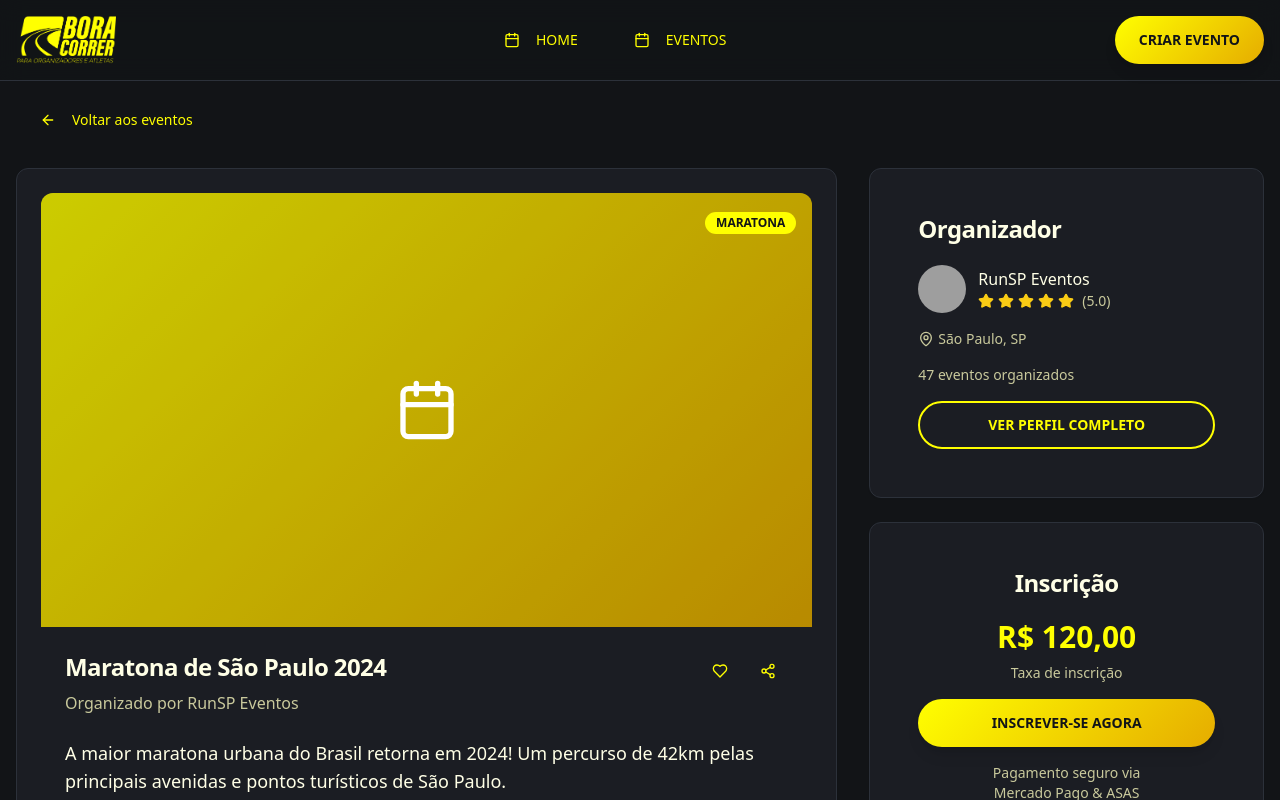
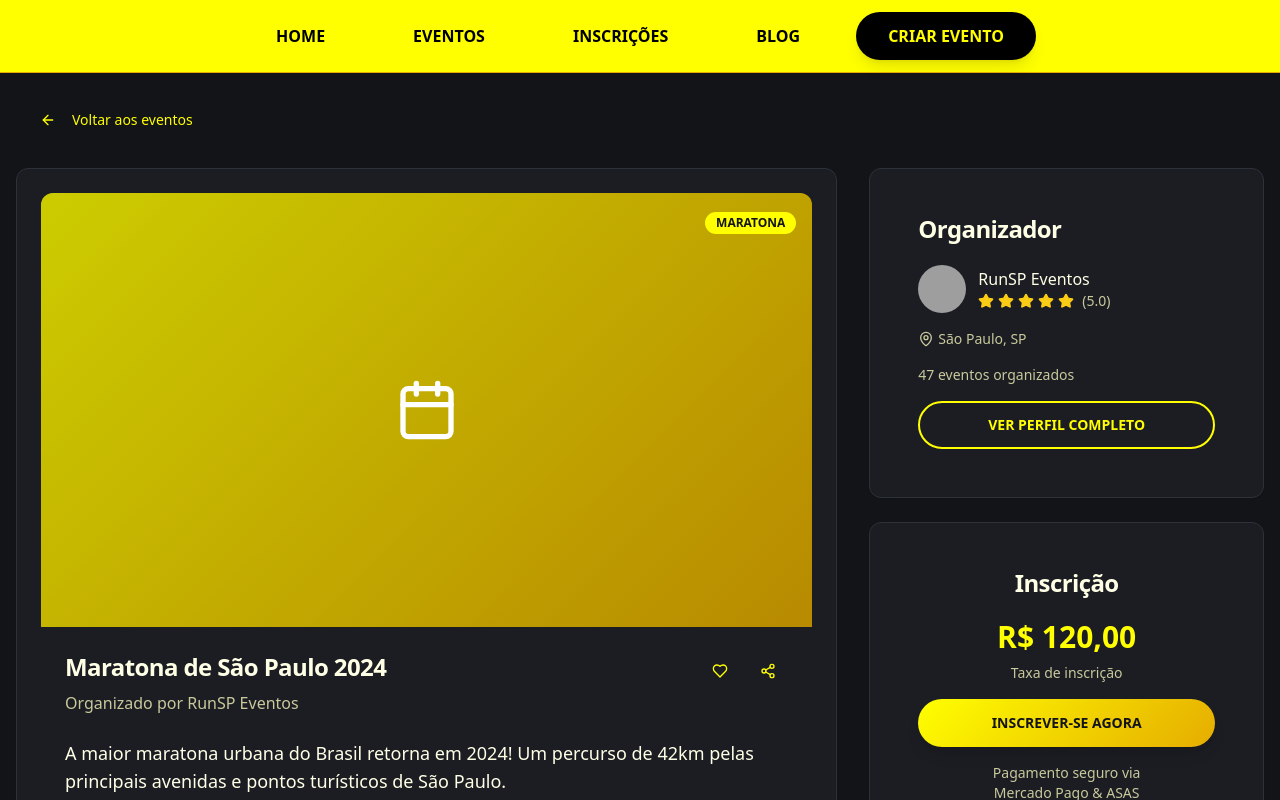
Before and after one commit to clemersonoficial/sprint-community-hub-86, a React (Vite) app: page /evento/1 in a window 1280 px wide. Shown: the top 800 px of the page. Built offline with nearby package versions, Linux system fonts and the light colour scheme; grey boxes are pictures that could not be loaded.

Commit message:
Update header to match design
Update header to match the provided image, ensuring all buttons are functional and share the same design and color scheme.

```diff
--- a/src/components/Header.tsx
+++ b/src/components/Header.tsx
@@ -1,7 +1,7 @@
 
 import { useState } from "react";
 import { Button } from "@/components/ui/button";
-import { Menu, X, User, Trophy, Calendar, Users } from "lucide-react";
+import { Menu, X } from "lucide-react";
 import { useNavigate, useLocation } from "react-router-dom";
 
 const Header = () => {
@@ -9,15 +9,24 @@ const Header = () => {
   const navigate = useNavigate();
   const location = useLocation();
 
-  const navigation = [{
-    name: "HOME",
-    href: "/",
-    icon: Calendar
-  }, {
-    name: "EVENTOS",
-    href: "/eventos",
-    icon: Calendar
-  }];
+  const navigation = [
+    {
+      name: "HOME",
+      href: "/",
+    },
+    {
+      name: "EVENTOS",
+      href: "/eventos",
+    },
+    {
+      name: "INSCRIÇÕES",
+      href: "/inscricoes",
+    },
+    {
+      name: "BLOG",
+      href: "/blog",
+    }
+  ];
 
   const handleNavigation = (href: string) => {
     navigate(href);
@@ -29,45 +38,47 @@ const Header = () => {
   };
 
   return (
-    <header className="fixed top-0 w-full z-50 bg-background/80 backdrop-blur-md border-b border-border">
-      <div className="container mx-auto px-4 py-4">
-        <div className="flex items-center justify-between">
-          {/* Logo */}
-          <div className="flex items-center space-x-3 cursor-pointer" onClick={() => navigate("/")}>
-            <img
-              src="/lovable-uploads/42a9deb1-91b8-4835-99b1-45a5960ecc57.png"
-              alt="Bora Correr Logo"
-              className="h-12 w-auto"
-            />
-          </div>
-
+    <header className="fixed top-0 w-full z-50 bg-brand-yellow border-b border-brand-yellow-dark">
+      <div className="container mx-auto px-4 py-3">
+        <div className="flex items-center justify-center">
           {/* Desktop Navigation */}
-          <nav className="hidden md:flex items-center space-x-2">
+          <nav className="hidden md:flex items-center space-x-6">
             {navigation.map(item => (
               <Button
                 key={item.name}
                 variant="ghost"
-                className={`btn-ghost ${location.pathname === item.href ? 'bg-primary/10' : ''}`}
+                className={`
+                  px-8 py-2 rounded-full text-black font-bold text-base
+                  ${location.pathname === item.href
+                    ? 'bg-black text-brand-yellow'
+                    : 'bg-transparent text-black hover:bg-black hover:text-brand-yellow'
+                  }
+                  transition-all duration-300
+                `}
                 onClick={() => handleNavigation(item.href)}
               >
-                <item.icon className="w-4 h-4 mr-2" />
                 {item.name}
               </Button>
             ))}
-          </nav>
 
-          {/* CTA Button */}
-          <div className="hidden md:block">
-            <Button className="btn-primary" onClick={handleCreateEvent}>
+            {/* Botão CRIAR EVENTO */}
+            <Button
+              className="
+                px-8 py-2 rounded-full bg-black text-brand-yellow font-bold text-base
+                hover:bg-gray-800 hover:text-brand-yellow
+                transition-all duration-300
+              "
+              onClick={handleCreateEvent}
+            >
               CRIAR EVENTO
             </Button>
-          </div>
+          </nav>
 
           {/* Mobile Menu Button */}
           <Button
             variant="ghost"
             size="icon"
-            className="md:hidden"
+            className="md:hidden text-black hover:bg-black hover:text-brand-yellow"
             onClick={() => setIsMenuOpen(!isMenuOpen)}
           >
             {isMenuOpen ? <X className="w-6 h-6" /> : <Menu className="w-6 h-6" />}
@@ -76,20 +87,30 @@ const Header = () => {
 
         {/* Mobile Navigation */}
         {isMenuOpen && (
-          <nav className="md:hidden mt-4 pb-4 border-t border-border pt-4">
+          <nav className="md:hidden mt-4 pb-4 border-t border-brand-yellow-dark pt-4">
             <div className="flex flex-col space-y-2">
               {navigation.map(item => (
                 <Button
                   key={item.name}
                   variant="ghost"
-                  className="justify-start"
+                  className="
+                    justify-center px-8 py-2 rounded-full text-black font-bold
+                    hover:bg-black hover:text-brand-yellow
+                    transition-all duration-300
+                  "
                   onClick={() => handleNavigation(item.href)}
                 >
-                  <item.icon className="w-4 h-4 mr-3" />
                   {item.name}
                 </Button>
               ))}
-              <Button className="btn-primary mt-4" onClick={handleCreateEvent}>
+              <Button
+                className="
+                  mt-4 px-8 py-2 rounded-full bg-black text-brand-yellow font-bold
+                  hover:bg-gray-800 hover:text-brand-yellow
+                  transition-all duration-300
+                "
+                onClick={handleCreateEvent}
+              >
                 CRIAR EVENTO
               </Button>
             </div>
```
